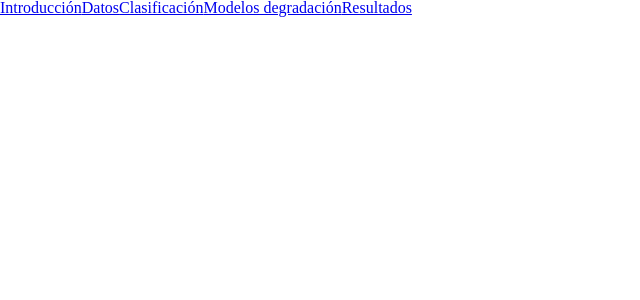
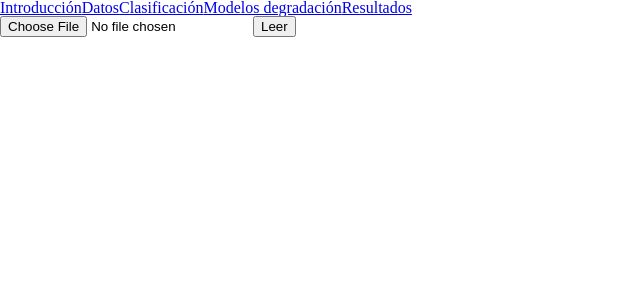
Before and after one commit to alavado/ceres-caicura, a React (Create React App) app: page /datos in a window 1280 px wide. Shown: the top 300 px of the page, without its empty margins (0-640 px from the left). Built offline with nearby package versions, Linux system fonts and the light colour scheme.

Commit message:
lee datos desde archivo

```diff
--- a/src/components/LecturaDatos/LecturaDatos.js
+++ b/src/components/LecturaDatos/LecturaDatos.js
@@ -1,10 +1,26 @@
-import React from 'react'
+import React, { useRef } from 'react'
 import './LecturaDatos.css'
 
 const LecturaDatos = () => {
+
+  const archivo = useRef()
+
+  const leerArchivo = () => {
+    archivo.current.files[0].text()
+      .then(texto => {
+        const lineas = texto.split('\n')
+        const datos = []
+        lineas.slice(1).forEach(linea => {
+          const [id,,,, peso, largo] = linea.split(',')
+          datos.push([id, peso, largo])
+        })
+      })
+  }
+
   return (
     <div className="LecturaDatos">
-
+      <input ref={archivo} type="file" accept=".csv" />
+      <button onClick={leerArchivo}>Leer</button>
     </div>
   )
 }
```
Also changed, not shown: src/data/ciba.csv (renamed from src/components/data/ciba.csv).
